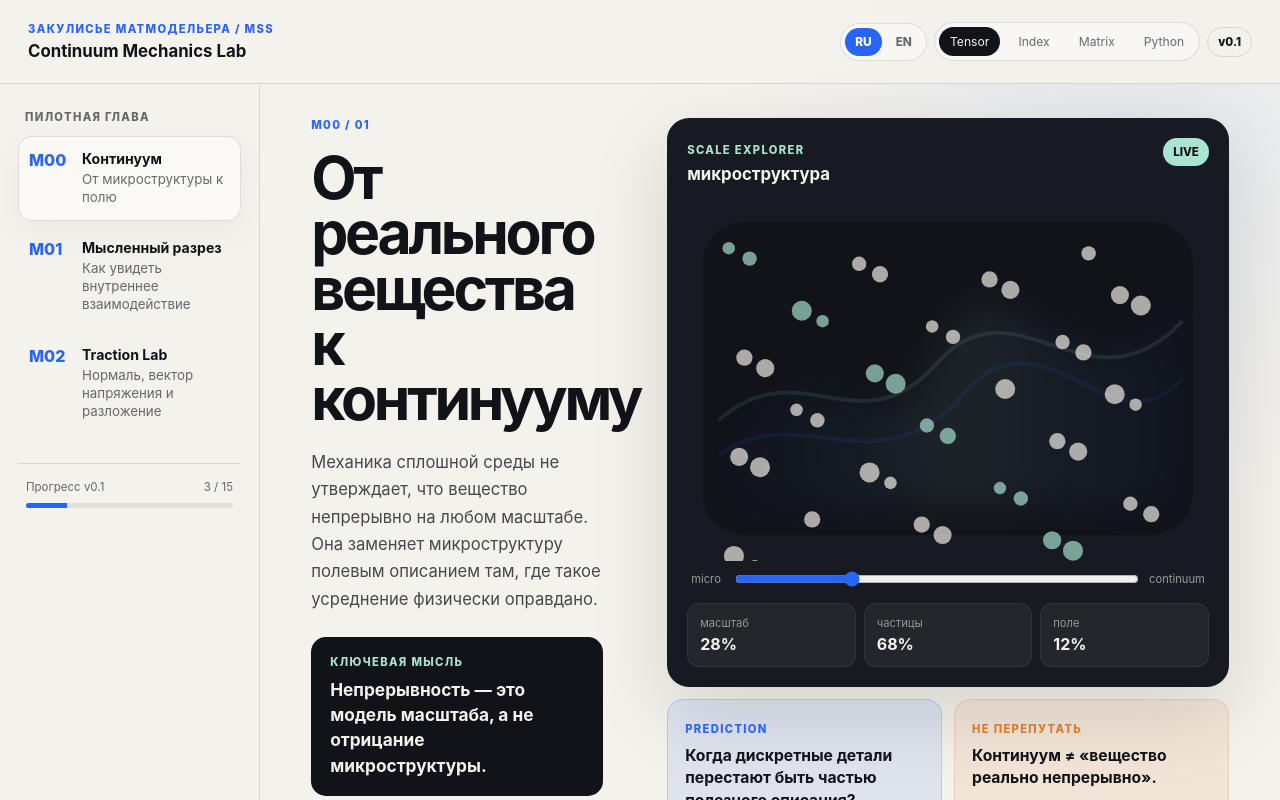
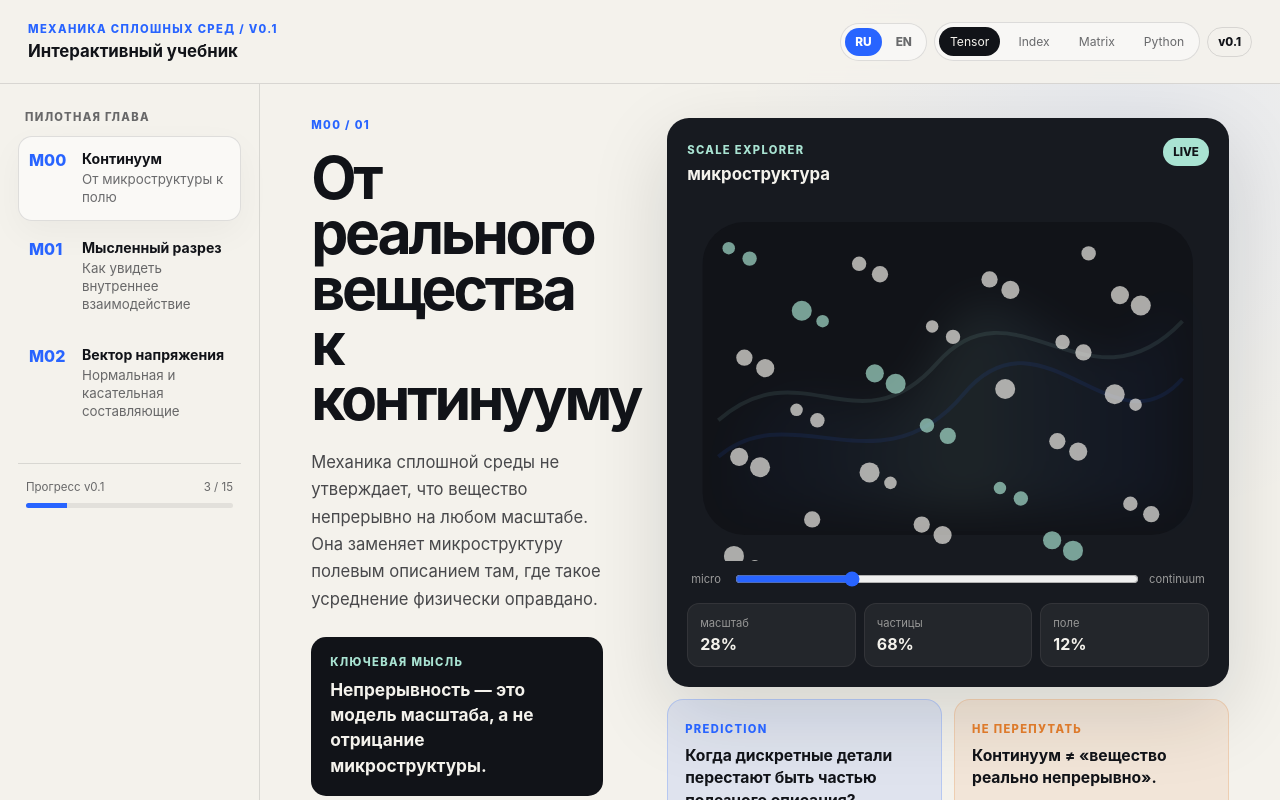
Before and after one commit to karinaurazova/interactive_book_on_continuum_mechanics, a React (Vite) app: page / in a window 1280 px wide. Shown: the top 800 px of the page. Built offline with nearby package versions, Linux system fonts and the light colour scheme.

Commit message:
refactor: neutralize branding and fully localize navigation

```diff
--- a/src/i18n.ts
+++ b/src/i18n.ts
@@ -3,27 +3,41 @@ export type NotationMode = 'Tensor' | 'Index' | 'Matrix' | 'Python'
 
 export const ui = {
   ru: {
-    eyebrow: 'ЗАКУЛИСЬЕ МАТМОДЕЛЬЕРА / MSS',
-    brand: 'Continuum Mechanics Lab',
+    eyebrow: 'МЕХАНИКА СПЛОШНЫХ СРЕД / v0.1',
+    brand: 'Интерактивный учебник',
     pilot: 'ПИЛОТНАЯ ГЛАВА',
     progress: 'Прогресс v0.1',
     language: 'Язык',
+    notationLabel: 'Форма записи',
+    notationNames: {
+      Tensor: 'Тензорная',
+      Index: 'Индексная',
+      Matrix: 'Матричная',
+      Python: 'Python',
+    },
     modules: {
       M00: { title: 'Континуум', subtitle: 'От микроструктуры к полю' },
       M01: { title: 'Мысленный разрез', subtitle: 'Как увидеть внутреннее взаимодействие' },
-      M02: { title: 'Traction Lab', subtitle: 'Нормаль, вектор напряжения и разложение' },
+      M02: { title: 'Вектор напряжения', subtitle: 'Нормальная и касательная составляющие' },
     },
   },
   en: {
-    eyebrow: 'BEHIND THE MATHMODELLER / CM',
-    brand: 'Continuum Mechanics Lab',
+    eyebrow: 'CONTINUUM MECHANICS / v0.1',
+    brand: 'Interactive Textbook',
     pilot: 'PILOT CHAPTER',
     progress: 'v0.1 progress',
     language: 'Language',
+    notationLabel: 'Notation',
+    notationNames: {
+      Tensor: 'Tensor',
+      Index: 'Index',
+      Matrix: 'Matrix',
+      Python: 'Python',
+    },
     modules: {
       M00: { title: 'Continuum', subtitle: 'From microstructure to field' },
       M01: { title: 'Imaginary cut', subtitle: 'Making internal interaction visible' },
-      M02: { title: 'Traction Lab', subtitle: 'Normal, traction vector, and decomposition' },
+      M02: { title: 'Traction vector', subtitle: 'Normal and tangential components' },
     },
   },
 } as const
```
